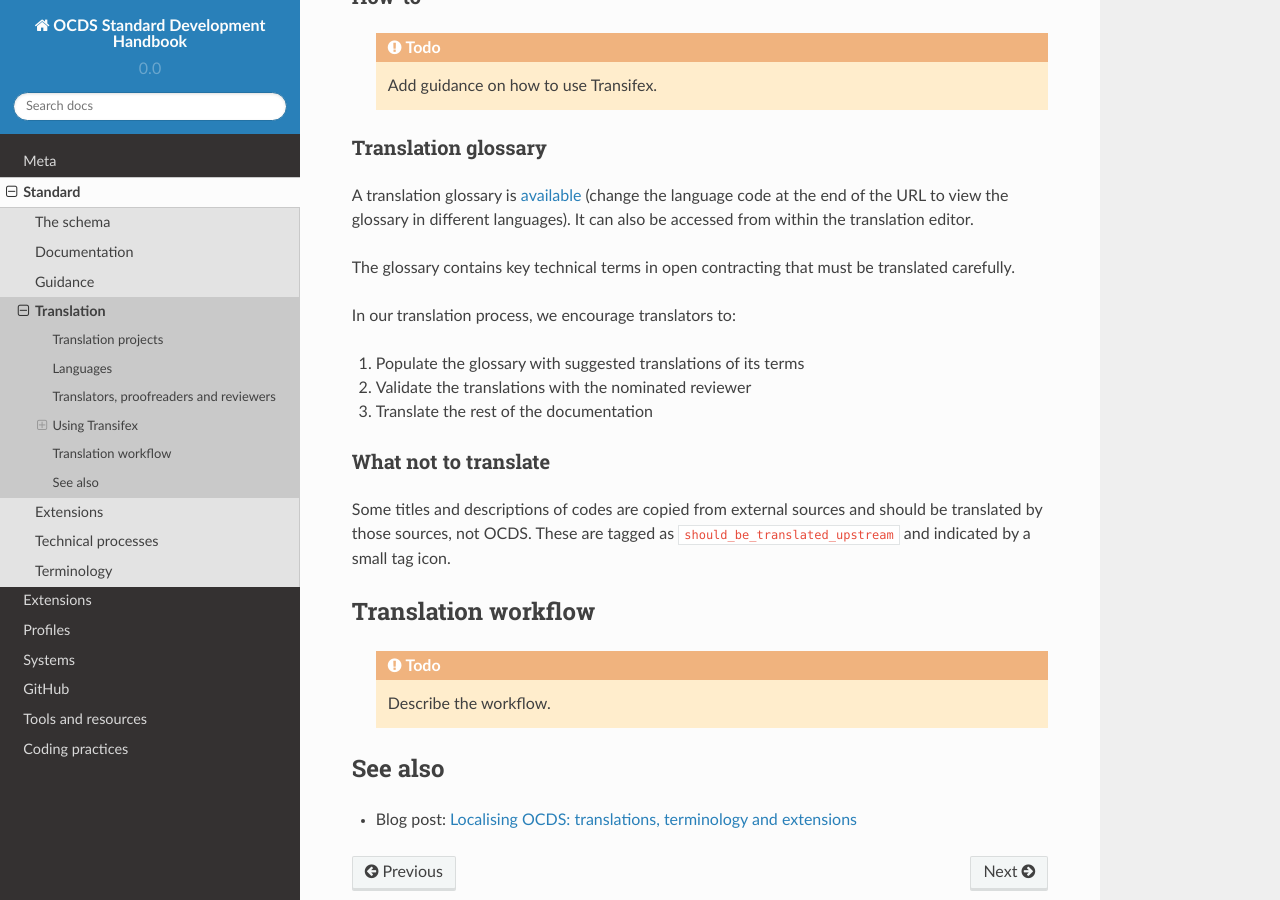
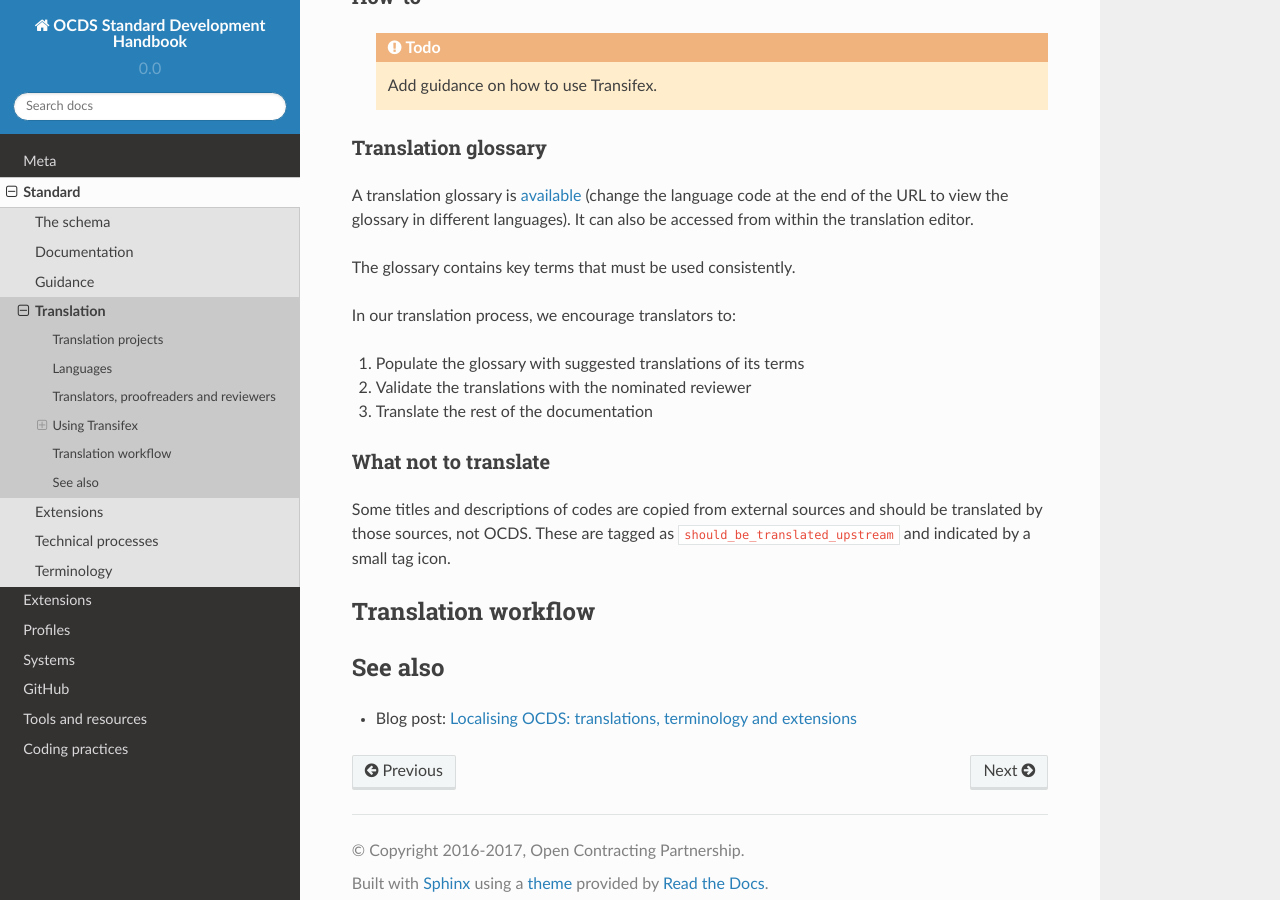
Before and after one commit to open-contracting/standard-development-handbook, a Sphinx documentation site: the page built from docs/standard/translation.md, in a window 1280 px wide and 900 px high, scrolled down 1265 px. Built offline with Sphinx 7.4.7 and the Read the Docs theme 2.0.0, drawn with Linux system fonts in a browser that asks for light colours.

Commit message:
Changed the definition of terms

````diff
--- a/docs/standard/translation.md
+++ b/docs/standard/translation.md
@@ -45,7 +45,7 @@ Translators, proofreaders and reviewers have excellent writing skills (spelling
 
 A translation glossary is [available](https://www.transifex.com/OpenDataServices/open-contracting-standard-1-1/glossary/en/) (change the language code at the end of the URL to view the glossary in different languages). It can also be accessed from within the translation editor.
 
-The glossary contains key technical terms in open contracting that must be translated carefully.
+The glossary contains key terms that must be used consistently.
 
 In our translation process, we encourage translators to:
 
@@ -59,10 +59,7 @@ Some titles and descriptions of codes are copied from external sources and shoul
 
 ## Translation workflow
 
-```eval_rst
-  .. todo::
-    Describe the workflow.
-```
+
 
 ## See also
 
````
